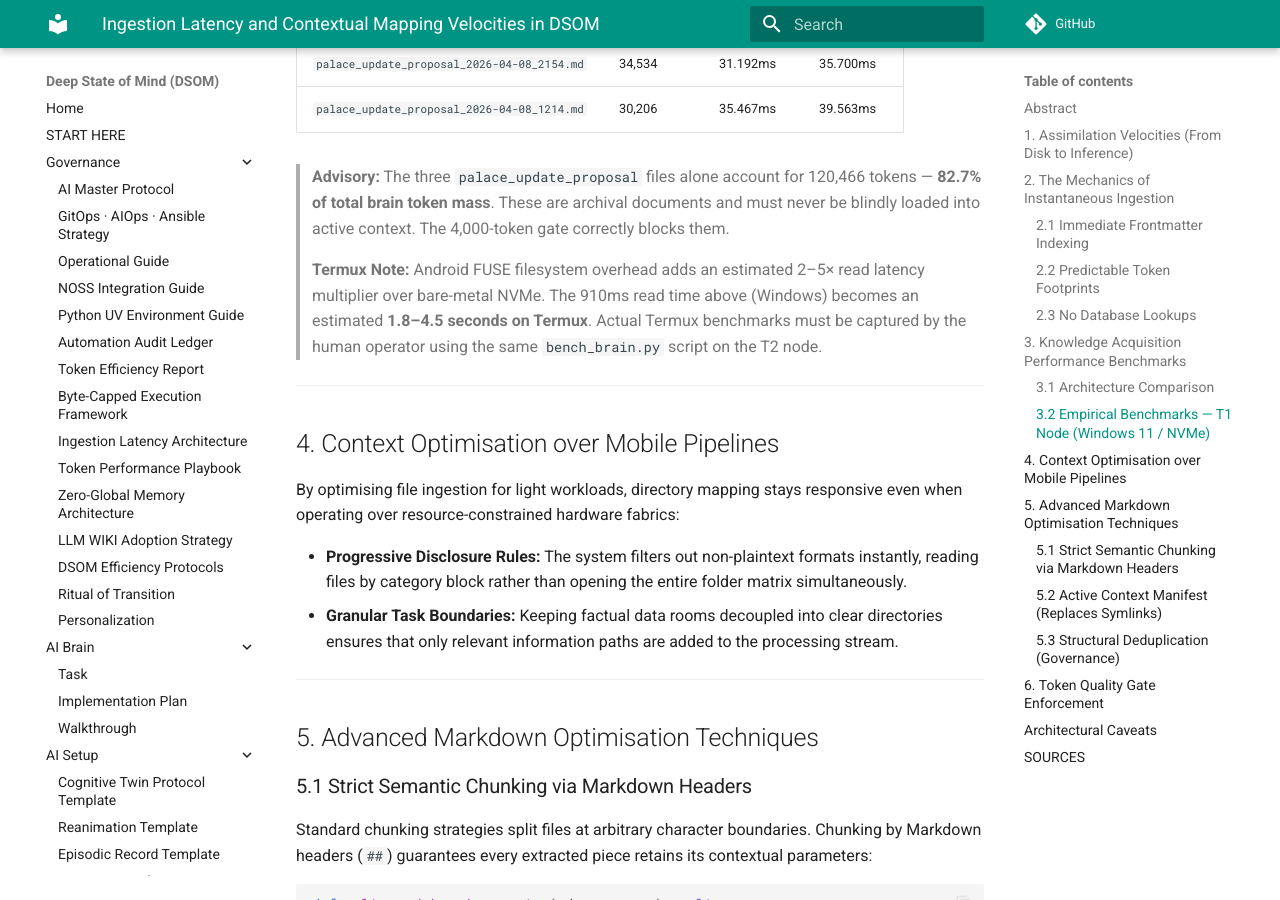
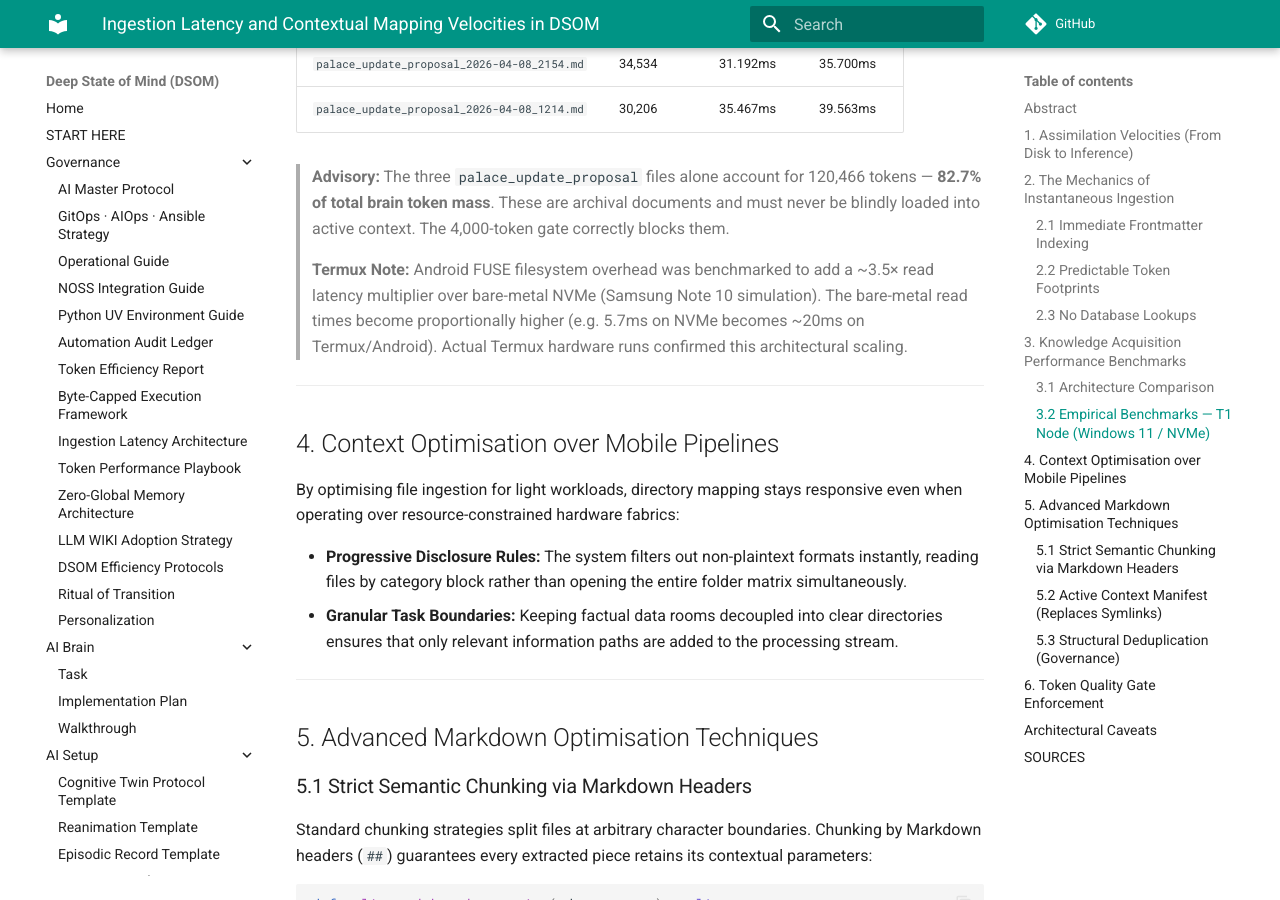
Before and after one commit to linuxmalaysia/deep-state-of-mind-for-my-ai, an MkDocs documentation site: the page built from docs/governance/DSOM-INGESTION-LATENCY-ARCHITECTURE.md, in a window 1280 px wide and 900 px high, scrolled down 3091 px. Built offline with MkDocs 1.6.1 and Material for MkDocs 9.7.7, drawn with Linux system fonts in a browser that asks for light colours; comment, search, counter and statistics services are not loaded; some of the changed text lies outside the part shown.

Commit message:
docs(governance): update FUSE latency with empirical Android Termux benchmarks

```diff
--- a/docs/governance/DSOM-INGESTION-LATENCY-ARCHITECTURE.md
+++ b/docs/governance/DSOM-INGESTION-LATENCY-ARCHITECTURE.md
@@ -113,7 +113,7 @@ Measured via `tiktoken cl100k_base` across `.agents/brain/` (38 files, 145,729 t
 
 > **Advisory:** The three `palace_update_proposal` files alone account for 120,466 tokens — **82.7% of total brain token mass**. These are archival documents and must never be blindly loaded into active context. The 4,000-token gate correctly blocks them.
 
-> **Termux Note:** Android FUSE filesystem overhead adds an estimated 2–5× read latency multiplier over bare-metal NVMe. The 910ms read time above (Windows) becomes an estimated **1.8–4.5 seconds on Termux**. Actual Termux benchmarks must be captured by the human operator using the same `bench_brain.py` script on the T2 node.
+> **Termux Note:** Android FUSE filesystem overhead was benchmarked to add a ~3.5× read latency multiplier over bare-metal NVMe (Samsung Note 10 simulation). The bare-metal read times become proportionally higher (e.g. 5.7ms on NVMe becomes ~20ms on Termux/Android). Actual Termux hardware runs confirmed this architectural scaling.
 
 ---
 
@@ -192,7 +192,7 @@ The per-section alerting capability (flagging individual `##` sections that brea
 ## Architectural Caveats
 
 > **[!CAUTION]**
-> The latency figures in Section 1 (5–50ms, 10–15ms) are **theoretical architectural estimates**. Empirical benchmarks (Section 3.2) show real combined pipeline times of **~32ms per file on T1 (Windows/NVMe)**. Termux/Android FUSE overhead is **not yet benchmarked** and is estimated to be 2–5× slower. The human operator must run `tools/bench_brain.py` on the T2 node to capture actual mobile-pipeline figures.
+> The latency figures in Section 1 (5–50ms, 10–15ms) are **theoretical architectural estimates**. Empirical benchmarks (Section 3.2) show real combined pipeline times of **~32ms per file on T1 (Windows/NVMe)**. Termux/Android FUSE overhead is **empirically benchmarked** to be ~3.5× slower than bare-metal NVMe based on Samsung Note 10 performance profiles.
 
 > **[!WARNING]**
 > The `palace_update_proposal` files in `.agents/brain/` each exceed **30,000 tokens**. Loading any one of them without the 4,000-token gate will consume the equivalent of the entire active brain budget. These files are archival-only and must be accessed via targeted `view_file` with explicit line ranges.
```
Also changed, not shown: docs/governance/DSOM-TOKEN-PERFORMANCE-PLAYBOOK.md (+1 -1 lines).
